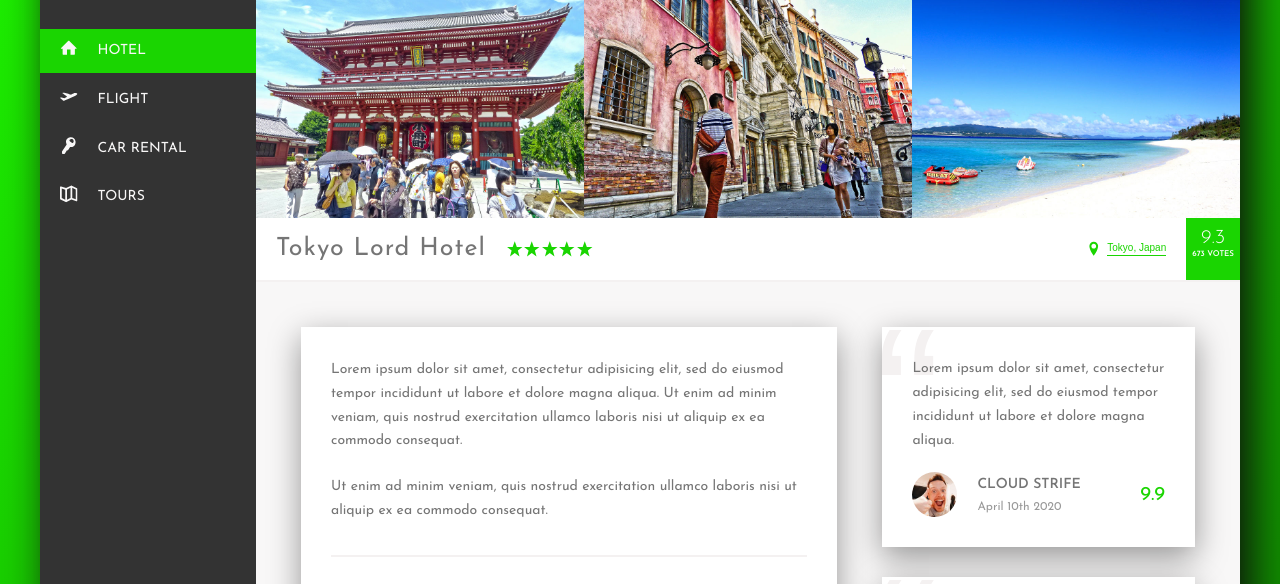
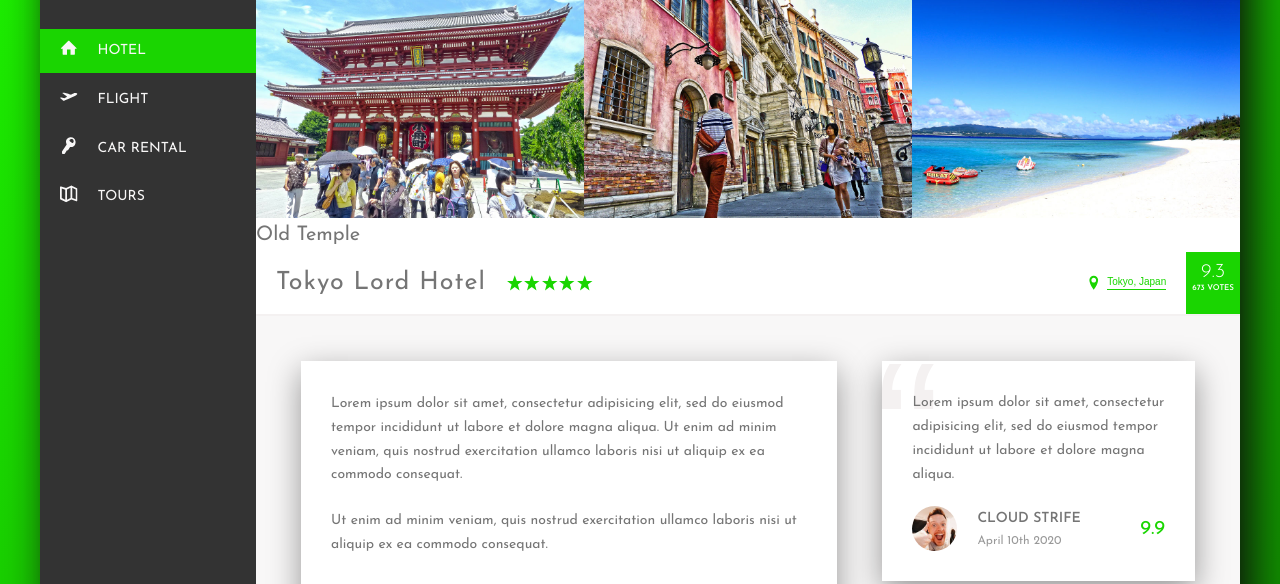
Before and after one commit to jakubfolta/Webpage-Yatsu, a website: page index.html in a window 1280 px wide. Shown: the part 151-735 px from the top of the page. Drawn offline with Linux system fonts and the light colour scheme.

Commit message:
Add image caption

```diff
--- a/index.html
+++ b/index.html
@@ -108,6 +108,9 @@
                      alt="Photo of hotel 1"
                      class="gallery__photo"
                      src="src/img/hotel-1.jpg">
+                <figcaption class="gallery__caption">
+                  Old Temple
+                </figcaption>
               </figure>
 
               <figure class="gallery__item">
--- a/src/sass/base/_typography.scss
+++ b/src/sass/base/_typography.scss
@@ -27,6 +27,7 @@
   --small-font-size: 1.2rem;
   --medium-font-size: 1.4rem;
   --big-font-size: 2rem;
+  --huge-font-size: 2.5rem;
 
   // Borders
   --line: .2rem solid var(--color-grey-light-2);
--- a/src/sass/components/_gallery.scss
+++ b/src/sass/components/_gallery.scss
@@ -6,4 +6,8 @@
     width: 100%;
     display: block;
   }
+
+  &__caption {
+    font-size: var(--big-font-size);
+  }
 }
```
Also changed, not shown: src/css/main.css.
